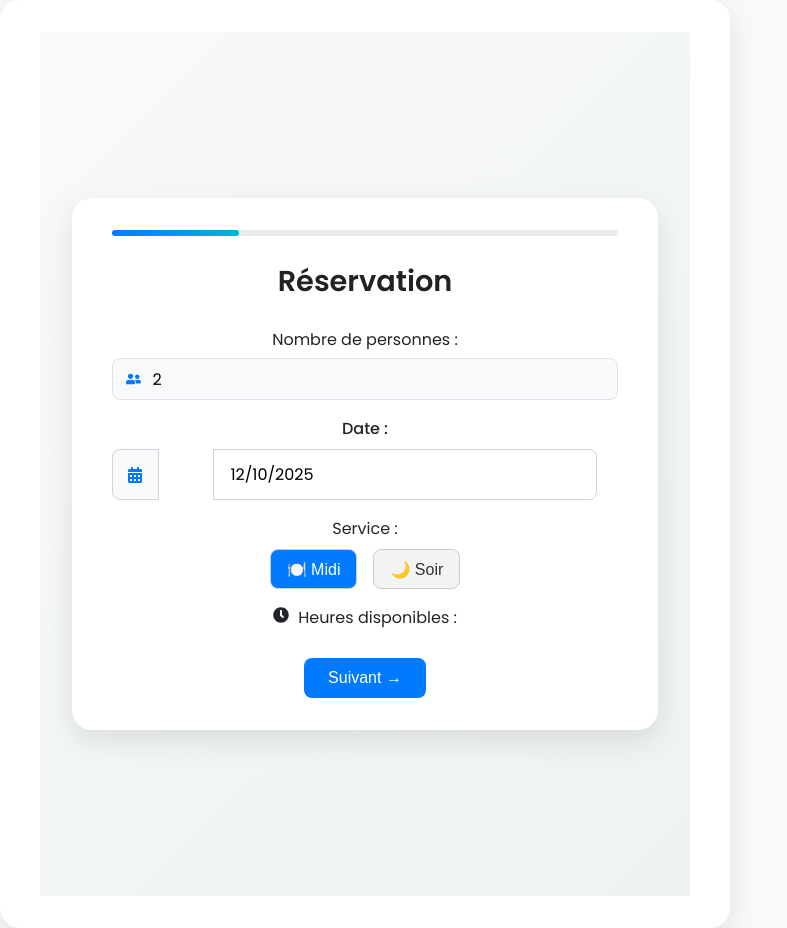
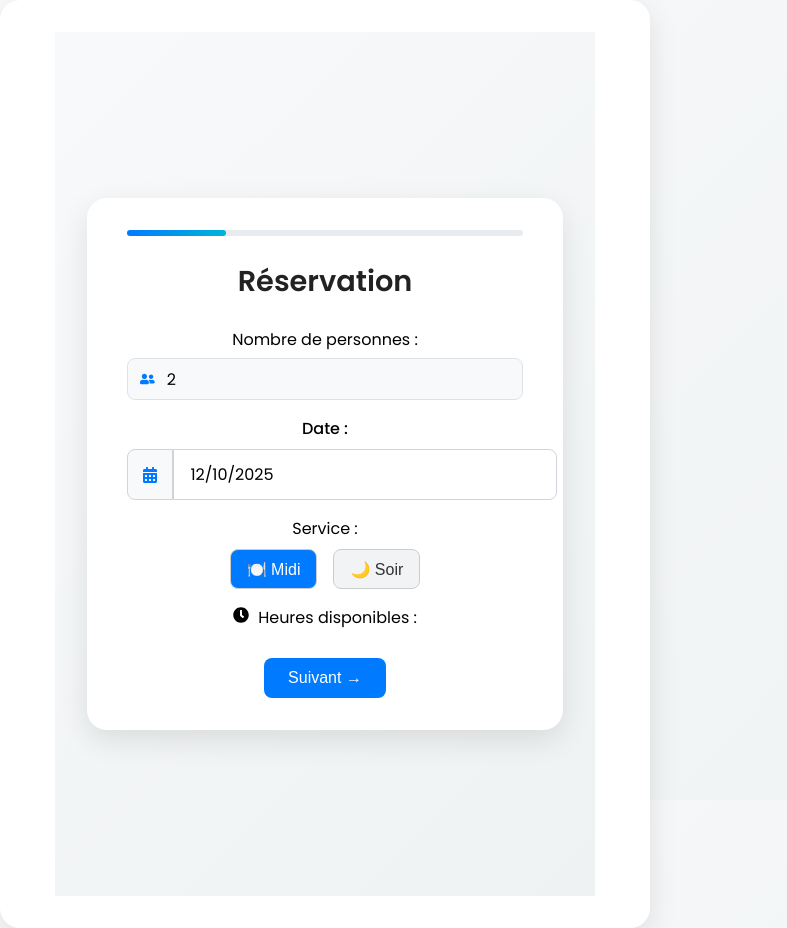
Before and after one commit to didier-coder/moom-app, a React (Create React App) app in the folder frontend/: page / in a window 1280 px wide. Shown: the whole page, without its empty margins (0-787 px from the left). Built offline with nearby package versions, Linux system fonts and the light colour scheme.

Commit message:
Update App.css

```diff
--- a/frontend/src/App.css
+++ b/frontend/src/App.css
@@ -1,10 +1,19 @@
-/* --- Styles globaux --- */
-body {
-  font-family: "Poppins", sans-serif;
-  background-color: #f8f9fa;
+/* --- Mise en page principale --- */
+html, body {
+  height: 100%;
   margin: 0;
   padding: 0;
-  color: #212529;
+  background: linear-gradient(135deg, #f8f9fa 0%, #eef2f3 100%);
+  font-family: "Poppins", sans-serif;
+}
+
+.container {
+  min-height: 100vh;
+  display: flex;
+  justify-content: center;  /* ✅ centrage horizontal */
+  align-items: center;      /* ✅ centrage vertical */
+  padding: 2rem;
+  box-sizing: border-box;
 }
 
 h1, h2, h3 {
```
